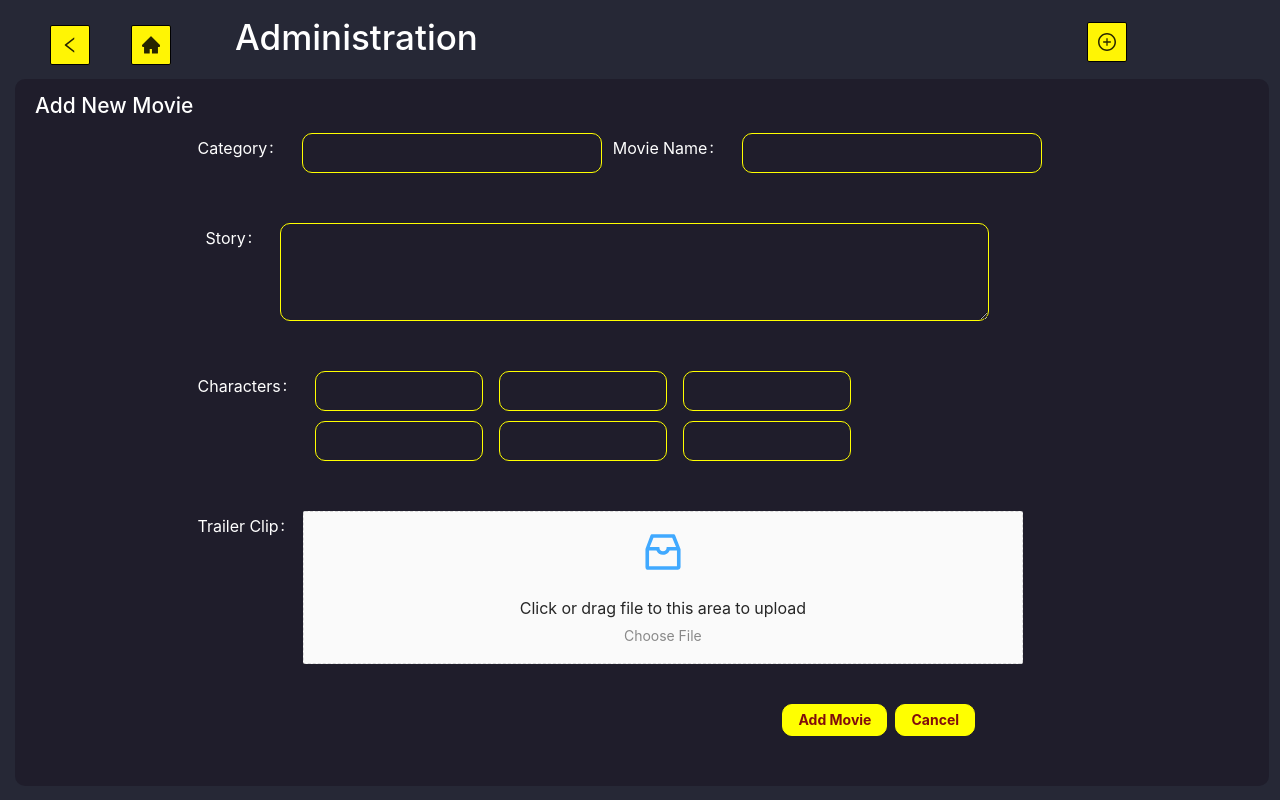
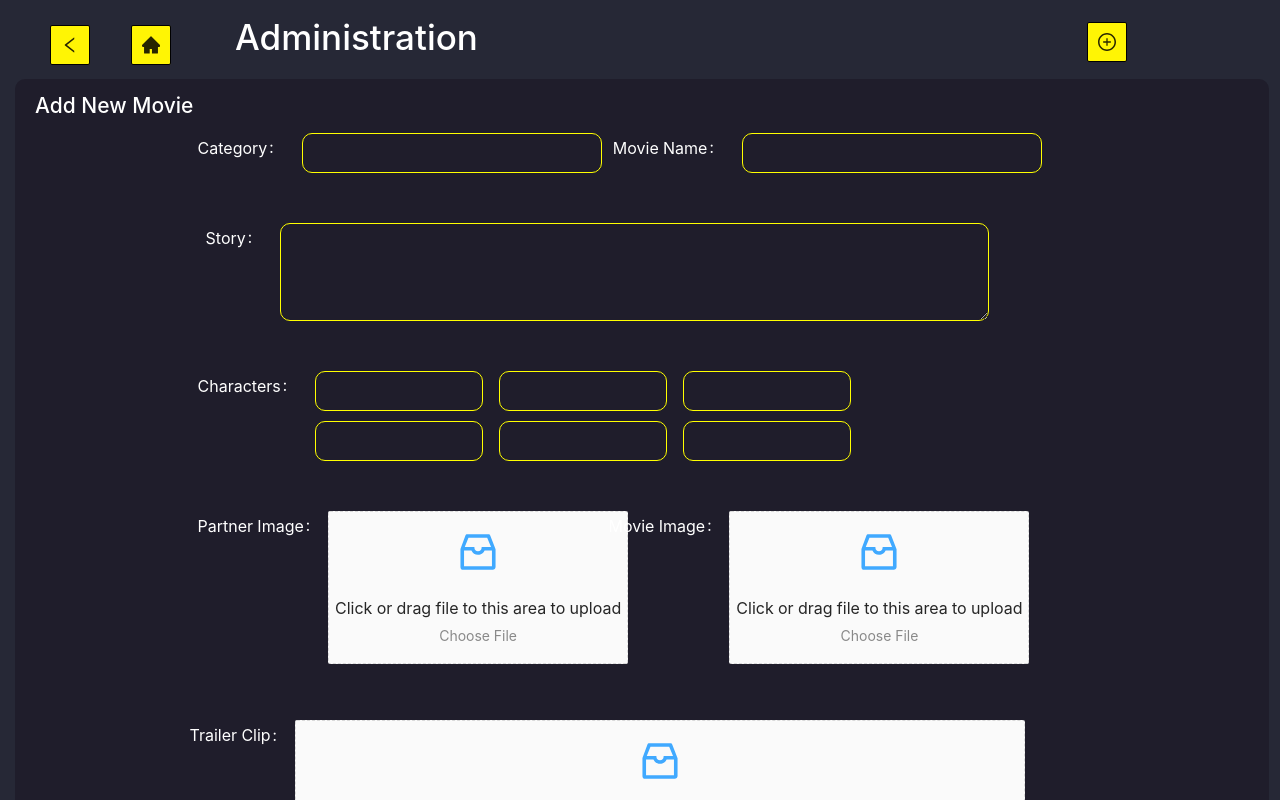
Before and after one commit to Movie-Mania-FastTrack/movie-mania, a React (Create React App) app: page /add_new_movie in a window 1280 px wide. Shown: the top 800 px of the page. Built offline with nearby package versions, Linux system fonts and the light colour scheme.

Commit message:
Add New Movie Form Updated

```diff
--- a/src/screens/AddNewMovie/AddNewMovieForm.jsx
+++ b/src/screens/AddNewMovie/AddNewMovieForm.jsx
@@ -86,19 +86,41 @@ function AddNewMovieForm() {
                 </Col>
               </Row>
             </Form.Item>
-            {/* <Form.Item label="Characters">
-              <Space>
-                <Input />
-                <Input />
-                <Input />
-              </Space>
+            <Row gutter={[16, 16]}>
+              <Col span={8}>
+                <Form.Item label="Partner Image">
+                  <Dragger style={{ width: "300px" }}>
+                    <p className="ant-upload-drag-icon">
+                      <InboxOutlined />
+                    </p>
+                    <p className="ant-upload-text">
+                      Click or drag file to this area to upload
+                    </p>
+                    <p className="ant-upload-hint">Choose File</p>
+                  </Dragger>
+                </Form.Item>
+              </Col>
+              <Col span={8} offset={1}>
+                <Form.Item label="Movie Image">
+                  <Dragger style={{ width: "300px" }}>
+                    <p className="ant-upload-drag-icon">
+                      <InboxOutlined />
+                    </p>
+                    <p className="ant-upload-text">
+                      Click or drag file to this area to upload
+                    </p>
+                    <p className="ant-upload-hint">Choose File</p>
+                  </Dragger>
+                </Form.Item>
+              </Col>
 
-              <Space>
-                <Input />
-                <Input />
-                <Input />
-              </Space>
-            </Form.Item> */}
+              {/* <Col span={8}>
+
+              </Col>
+              <Col span={8}>
+                <p>Movie Partner Image</p>
+              </Col> */}
+
               <Form.Item label="Trailer Clip">
                 <Dragger>
                   <p className="ant-upload-drag-icon">
@@ -110,7 +132,7 @@ function AddNewMovieForm() {
                   <p className="ant-upload-hint">Choose File</p>
                 </Dragger>
               </Form.Item>
-
+            </Row>
             <Form.Item {...tailLayout}>
               <Space>
                 <Button className={formStyles.button}>Add Movie</Button>
```
Lines whose indentation alone changed are shown as unchanged.
